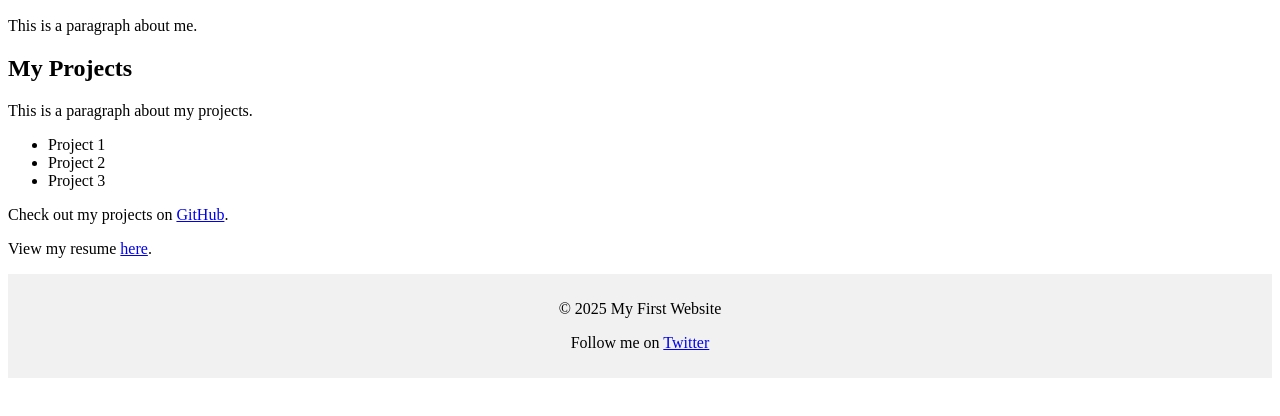
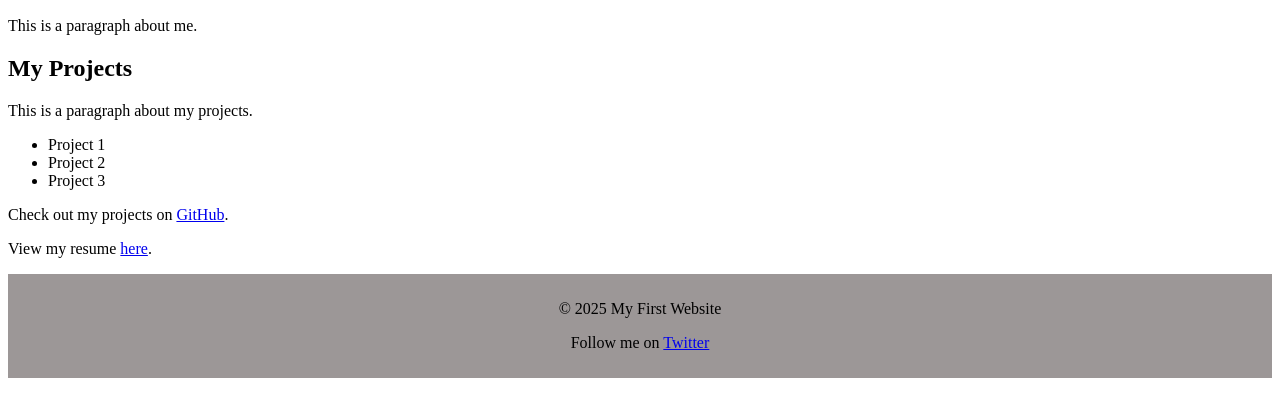
Before and after one commit to RenatusR/my-first-website, a plain HTML site: page index.html in a window 1280 px wide. Shown: the part 110-526 px from the top of the page. Drawn offline with Linux system fonts and the light colour scheme.

```diff
--- a/styles.css
+++ b/styles.css
@@ -1,5 +1,5 @@
 .footer {
-    background-color: #f1f1f1;
+    background-color: #9c9797;
     text-align: center;
     padding: 10px 0;
 }
```
